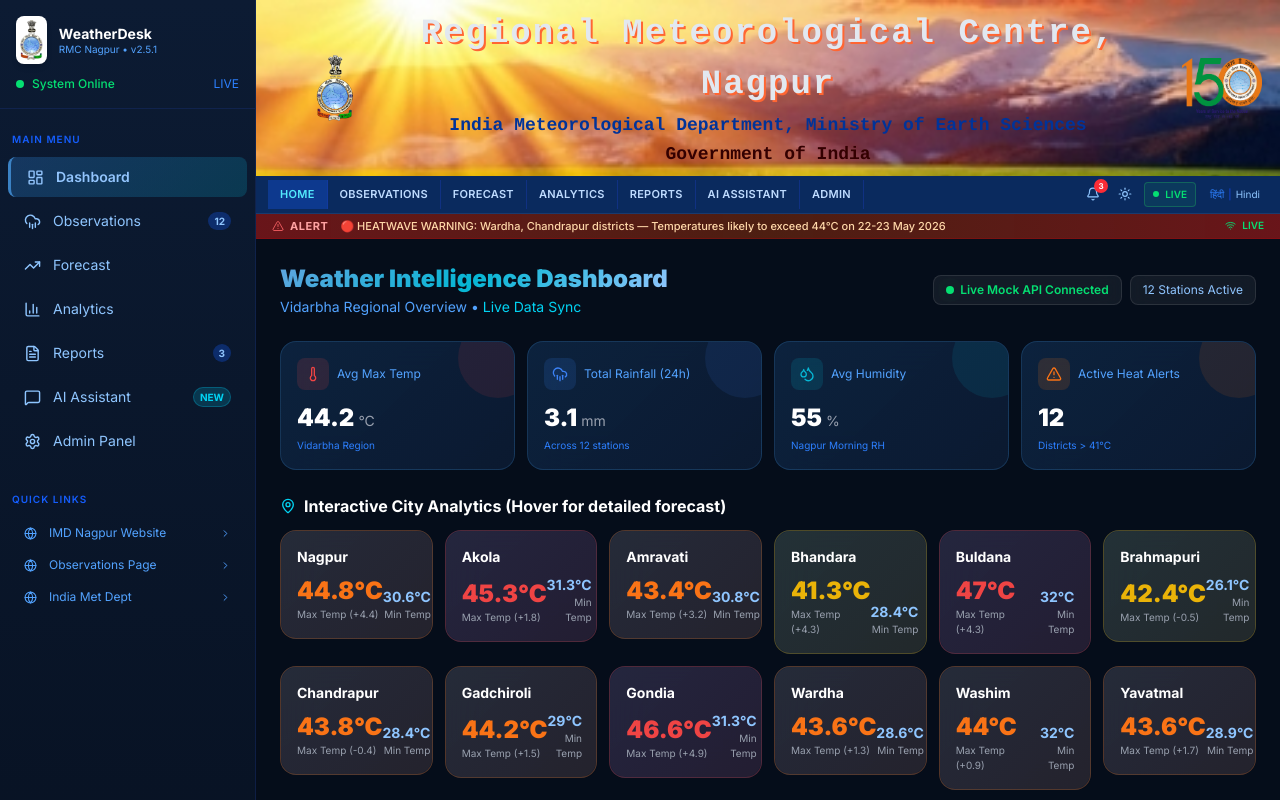
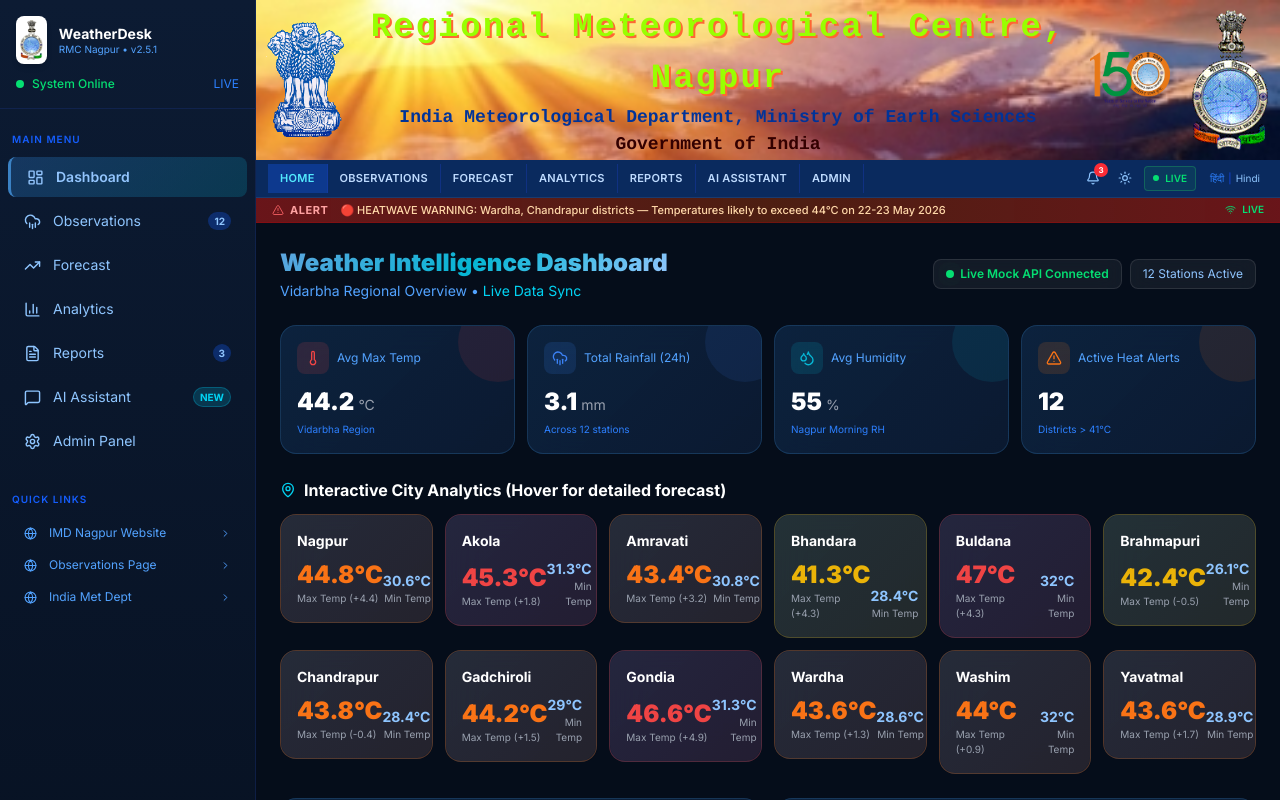
Before and after one commit to Abhishek7439/Thermodynamics-Instability, a React (Vite) app in the folder frontend/: page / in a window 1280 px wide. Shown: the top 800 px of the page. Built offline with nearby package versions, Linux system fonts and the light colour scheme.

Commit message:
fix: Implement exact HTML table header layout and relative base path

```diff
--- a/frontend/src/App.jsx
+++ b/frontend/src/App.jsx
@@ -3,6 +3,8 @@
 import combinedLogo from './assets/combined_logo.png';
 import imd150tLogo from './assets/imd150t.png';
 import headerBg from './assets/bg3.jpg';
+import emblemLogo from './assets/emblem.gif';
+import imdLogoc from './assets/imd_logoc.gif';
 import { AnimatePresence, motion } from 'framer-motion';
 import { Toaster, toast } from 'react-hot-toast';
 import {
@@ -162,55 +164,36 @@
   return (
     <div className="sticky top-0 z-30">
       {/* ═══ OFFICIAL RMC NAGPUR BANNER (Exact Replica) ═══ */}
-      <div
-        className="w-full relative"
-        style={{
-          backgroundImage: `url(${headerBg})`,
-          backgroundSize: 'cover',
-          borderBottom: 'none'
-        }}
-      >
-        <div className="flex items-center justify-between min-h-[70px] w-full px-2">
-          {/* LEFT: Combined Emblem & Logo */}
-          <div className="flex-shrink-0 flex items-center justify-end" style={{ width: '100px', padding: '3px' }}>
-            <img src={combinedLogo} alt="Government of India / IMD Logo"
-              className="h-[80px] border-0" style={{ padding: '7px' }}
-              onError={e => { e.target.style.display = 'none'; }} />
-          </div>
-
-          {/* CENTER: Title */}
-          <div className="flex-1 text-center py-2 flex flex-col items-center justify-center">
-            <h1 style={{
-              fontSize: '34px', color: '#99FF0', fontWeight: 'bold',
-              textShadow: '2px 2px #FF6633', letterSpacing: '2px',
-              fontFamily: 'courier'
-            }}>
-              Regional Meteorological Centre, Nagpur
-            </h1>
-            <h2 style={{
-              fontSize: '18px', color: '#003399', fontWeight: 'bold',
-              fontFamily: 'courier', marginTop: '2px'
-            }}>
-              India Meteorological Department, Ministry of Earth Sciences
-            </h2>
-            <h3 style={{
-              fontSize: '18px', color: '#330000', fontWeight: 'bold',
-              fontFamily: 'courier', marginTop: '2px'
-            }}>
-              Government of India
-            </h3>
-          </div>
-
-          {/* RIGHT: 150 Years IMD */}
-          <div className="flex items-center flex-shrink-0">
-             <div style={{ width: '100px', padding: '3px' }} className="flex items-center justify-center">
-                <img src={imd150tLogo} alt="150 Years IMD"
-                  className="h-[75px] border-0" style={{ padding: '7px' }}
-                  onError={e => { e.target.style.display = 'none'; }} />
-             </div>
-          </div>
-        </div>
-      </div>
+      <center>
+        <table width="100%" border="0" cellSpacing="0" cellPadding="0" style={{ backgroundImage: `url(${headerBg})`, backgroundSize: 'cover' }}>
+          <tbody>
+            <tr height="70">
+              <td width="100" align="right" style={{ padding: '3px', verticalAlign: 'middle' }} valign="middle">
+                <img src={emblemLogo} height="80" border="0" style={{ padding: '7px' }} alt="Emblem" />
+              </td>
+              <td align="center" style={{ verticalAlign: 'middle' }} valign="middle">
+                <span style={{ fontSize: '34px', color: '#99FF00', fontWeight: 'bold', fontFamily: 'courier', textShadow: '2px 2px #FF6633', letterSpacing: '2px' }}>
+                  Regional Meteorological Centre, Nagpur
+                </span>
+                <br />
+                <span style={{ fontSize: '18px', color: '#003399', fontWeight: 'bold', fontFamily: "'courier'" }}>
+                  India Meteorological Department, Ministry of Earth Sciences
+                </span>
+                <br />
+                <span style={{ fontSize: '18px', color: '#330000', fontWeight: 'bold', fontFamily: "'courier'" }}>
+                  Government of India
+                </span>
+              </td>
+              <td width="100" style={{ padding: '3px', verticalAlign: 'middle' }} valign="middle">
+                <img src={imd150tLogo} height="75" border="0" style={{ padding: '7px' }} alt="150 Years IMD" />
+              </td>
+              <td width="100" style={{ padding: '3px', verticalAlign: 'middle' }} valign="middle">
+                <img src={imdLogoc} height="80" border="0" style={{ padding: '7px' }} alt="IMD Logo" />
+              </td>
+            </tr>
+          </tbody>
+        </table>
+      </center>
 
       {/* ═══ DARK BLUE NAV BAR ═══ */}
       <div style={{
--- a/frontend/vite.config.js
+++ b/frontend/vite.config.js
@@ -3,7 +3,7 @@
 import tailwindcss from '@tailwindcss/vite'
 
 export default defineConfig({
-  base: '/weatherdesk-rmc-nagpur/',
+  base: './',
   plugins: [
     react(),
     tailwindcss(),
```
Also changed, not shown: frontend/src/assets/emblem.gif (added), frontend/src/assets/imd_logoc.gif (added).
